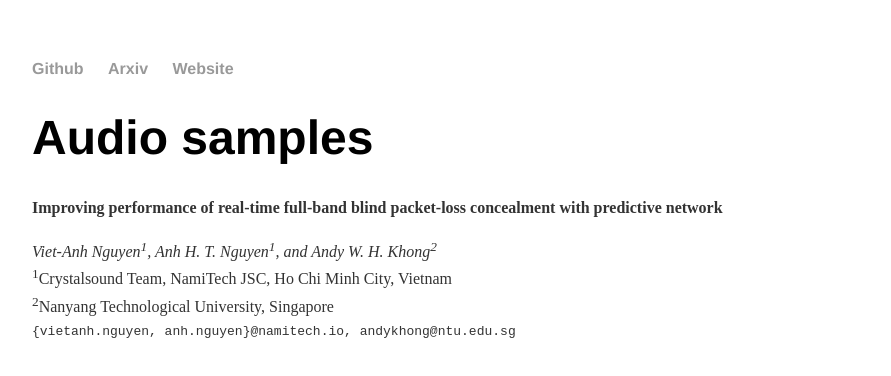
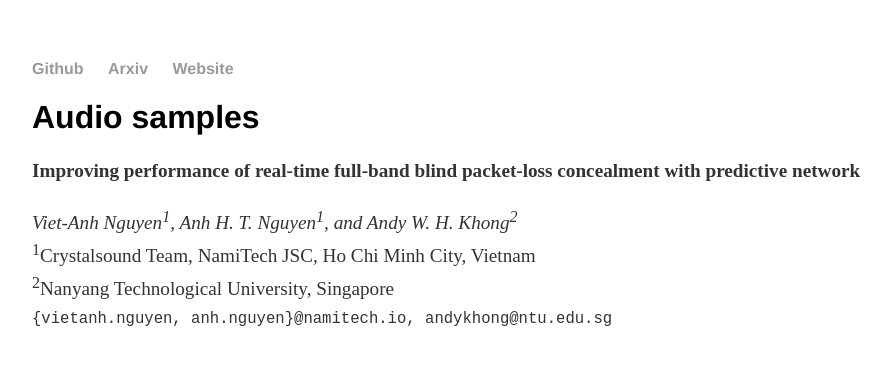
Before and after one commit to Crystalsound/FRN, a plain HTML site: page index.html in a window 1280 px wide. Shown: the whole page, without its empty margins (160-1051 px from the left). Drawn offline with Linux system fonts and the light colour scheme.

Commit message:
Update styles.css

```diff
--- a/css/styles.css
+++ b/css/styles.css
@@ -20,11 +20,11 @@ a:hover {
     text-decoration: underline;
 }
 h1 {
-    font-size: 3em;
+    font-size: 2em;
     font-family:'Helvetica', 'Arial', 'Sans-Serif';
 }
 p {
-    font-size: 1em;
+    font-size: 1.2em;
     line-height: 1.4em;
     color: #333;
 }
```
